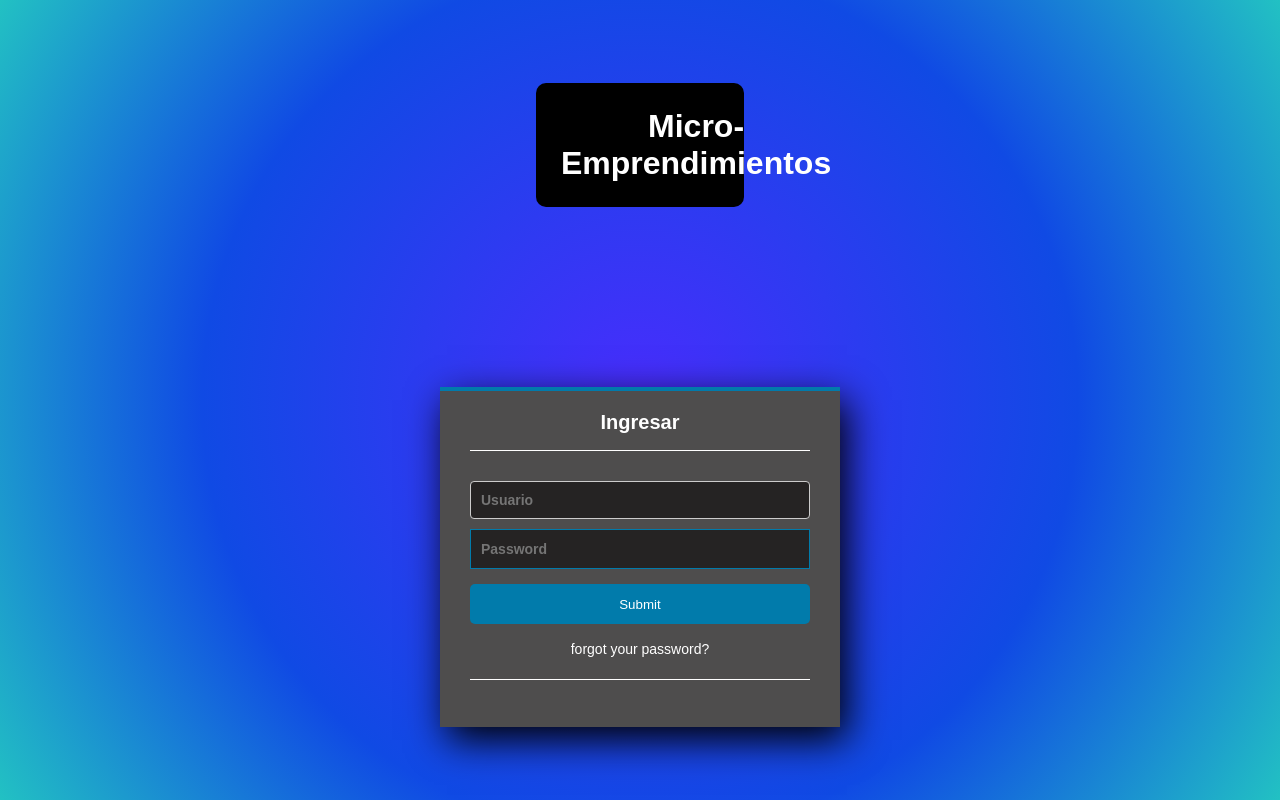
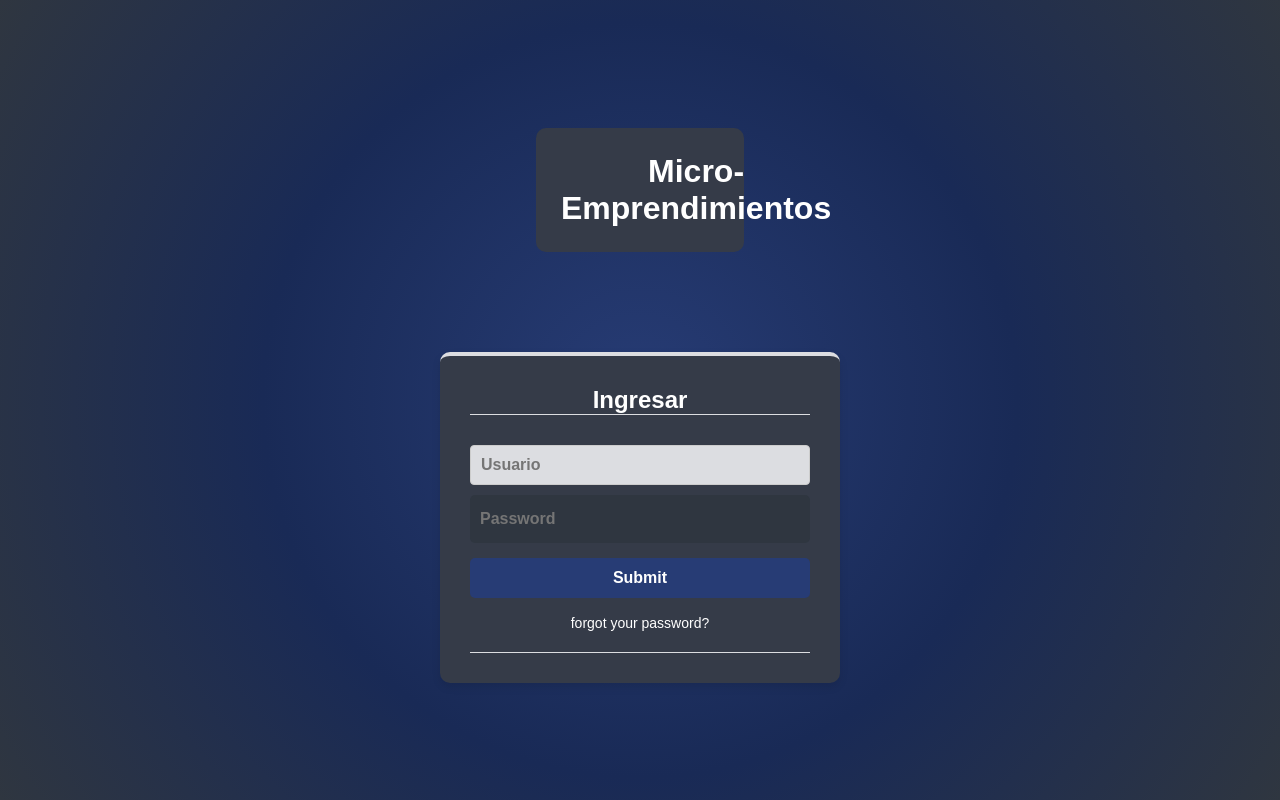
Before and after one commit to TP-Inge/Micro-Emprendimientos, a React (Vite) app: page / in a window 1280 px wide. Built offline with nearby package versions, Linux system fonts and the light colour scheme.

Commit message:
cambie los colores para que quede mejor

```diff
--- a/src/components/Login.jsx
+++ b/src/components/Login.jsx
@@ -1,6 +1,6 @@
 import React from "react";
 import "../css/login.css";
-import "../css/title.css"
+
 
 const Login = ({ handleSubmit }) => {
 
--- a/src/css/login.css
+++ b/src/css/login.css
@@ -1,82 +1,96 @@
-*{
+* {
     margin: 0;
     padding: 0;
     box-sizing: border-box;
   }
 
-body{
-    background: radial-gradient(circle, rgba(72,45,253,1) 0%, rgba(16,74,228,1) 58%, rgba(34,193,195,1) 100%);
+  body {
+    background: radial-gradient(circle, #273c75, #192a56, #2f3640);
     font-family: Arial, Helvetica, sans-serif;
   }
 
-.login{
+  .login {
     width: 400px;
-    height: 340px;
-    background: #4e4d4d;
+    height: auto;
+    background: #353b48;
     margin: auto;
-    margin-top: 180px;
-    box-shadow: 7px 13px 37px #000;
-    padding: 20px 30px;
-    border-top: 4px solid #017bab;
+    margin-top: 100px;
+    box-shadow: 0 4px 8px rgba(0, 0, 0, 0.1);
+    padding: 30px;
+    border-top: 4px solid #dcdde1;
     color: white;
+    border-radius: 10px;
   }
 
-.login h5{
-    margin: 0;
+  .login h5 {
     text-align: center;
-    height: 40px;
+    font-size: 24px;
     margin-bottom: 30px;
-    border-bottom: 1px solid;
-    font-size: 20px;
+    border-bottom: 1px solid #dcdde1;
   }
 
-.controles{
-
+  .controles {
     width: 100%;
-    border: 1px solid #017bab;
+    border: none;
     margin-bottom: 15px;
-    padding: 11px 10px;
-    background: #252323;
-    font-size: 14px;
+    padding: 15px 10px;
+    background: #2f3640;
+    font-size: 16px;
     font-weight: bold;
-
+    color: white;
+    border-radius: 5px;
+    outline: none;
   }
 
-.boton{
+  .boton {
     width: 100%;
     height: 40px;
-    background: #017bab;
+    background: #273c75;
     border: none;
     color: white;
     margin-bottom: 16px;
-
+    font-size: 16px;
+    font-weight: bold;
+    cursor: pointer;
+    border-radius: 5px;
   }
 
-.login p{
-    height: 40px;
+  .login p {
     text-align: center;
-    border-bottom: 1px solid;
+    border-bottom: 1px solid #dcdde1;
+    padding-bottom: 20px;
   }
 
-.login a{
+  .login a {
     color: white;
     text-decoration: none;
     font-size: 14px;
   }
 
-.login a:hover{
+  .login a:hover {
     text-decoration: underline;
   }
 
-.titulo{
+  .titulo {
     margin: 0 auto;
     margin-top: 10px;
-    background-color: rgb(84, 122, 172);
+    background-color: #353b48;
     text-align: center;
     padding: 25px;
-    border-radius: 25px;
+    border-radius: 10px;
     width: 50%;
     height: auto;
+  }
 
-
+  .title {
+    margin: 0 auto;
+    margin-top: 10px;
+    text-align: center;
+    color: white;
+    background-color: #353b48;
+    border-radius: 10px;
+    display: grid;
+    padding: 25px;
+    width: 50%;
+    height: auto;
   }
--- a/src/css/pantallaPrincipal.css
+++ b/src/css/pantallaPrincipal.css
@@ -1,17 +1,18 @@
-body{
+body {
   background-color: rgb(0, 175, 175);
+  font-family: Arial, sans-serif;
 }
 
-h2{
+h2 {
   text-align: center;
 }
 
-h1{
+h1 {
   text-align: center;
 }
-#register_button{
+
+#register_button {
   width: 10%;
-
 }
 
 .search-section {
@@ -67,7 +68,6 @@ h1{
 }
 
 .grid-item {
-
   border: 1px solid rgba(0, 0, 0, 0.8);
   border-radius: 10px;
   padding: 10px;
@@ -76,19 +76,21 @@ h1{
   text-align: center;
 }
 
-  .grid-item #titulo{
+.grid-item #titulo {
   align-content: center;
   height: 5rem;
-    background: radial-gradient(circle, rgba(34,193,195,1) 9%, rgba(16,74,228,1) 58%, rgba(72,45,253,1) 100%);
+  background: radial-gradient(circle, rgba(34, 193, 195, 1) 9%, rgba(16, 74, 228, 1) 58%, rgba(72, 45, 253, 1) 100%);
   border-radius: 10px;
 }
 
 .grid-item img {
   margin: 2rem;
 }
+
 .name {
   background-color: #007bff;
 }
+
 button {
   background-color: #007bff;
   color: #fff;
--- a/src/css/registroForm.css
+++ b/src/css/registroForm.css
@@ -9,7 +9,7 @@
 }
 
 .form-container {
-  background-color: #f9f9f9;
+  background-color: #353b48;
   padding: 20px;
   border-radius: 8px;
   box-shadow: 0 4px 8px rgba(0, 0, 0, 0.1);
@@ -17,10 +17,11 @@
 
 .form-container h2, .preview-container h2 {
   text-align: center;
+  color: #dcdde1;
 }
 
 .preview-box {
-  border: 1px solid #ccc;
+  border: 1px solid #273c75;
   padding: 20px;
   border-radius: 8px;
   box-shadow: 0 4px 8px rgba(0, 0, 0, 0.1);
@@ -28,6 +29,7 @@
 
 .preview-box p {
   margin: 10px 0;
+  color: #dcdde1;
 }
 
 input[type="text"],
@@ -39,11 +41,12 @@ textarea {
   margin-bottom: 10px;
   border: 1px solid #ccc;
   border-radius: 4px;
+  background-color: #dcdde1;
 }
 
 button[type="submit"] {
-  background-color: #007bff;
-  color: #fff;
+  background-color: #192a56;
+  color: #dcdde1;
   padding: 10px 20px;
   border: none;
   border-radius: 4px;
@@ -52,14 +55,15 @@ button[type="submit"] {
 }
 
 button[type="submit"]:hover {
-  background-color: #0056b3;
+  background-color: #2f3640;
 }
 
 label {
   font-weight: bold;
+  color: #dcdde1;
 }
 
-.preview-box{
+.preview-box {
   border: 1px solid rgba(0, 0, 0, 0.8);
   border-radius: 10px;
   padding: 10px;
@@ -68,9 +72,9 @@ label {
   text-align: center;
 }
 
-.preview-box h1{
+.preview-box h1 {
   align-content: center;
   height: 5rem;
-  background: radial-gradient(circle, rgba(34,193,195,1) 9%, rgba(16,74,228,1) 58%, rgba(72,45,253,1) 100%);
+  background: radial-gradient(circle, rgba(34, 193, 195, 1) 9%, rgba(16, 74, 228, 1) 58%, rgba(72, 45, 253, 1) 100%);
   border-radius: 10px;
 }
--- a/src/css/title.css
+++ /dev/null
@@ -1,13 +0,0 @@
-.title{
-    margin: 0 auto;
-    margin-top: 10px;
-    text-align: center;
-    color: white;
-    background-color: rgb(0, 0, 0);
-    border-radius: 10px;
-    display: grid;
-
-    padding: 25px;
-    width: 50%;
-    height: auto;
-}
--- a/src/css/verdetalle.css
+++ b/src/css/verdetalle.css
@@ -6,14 +6,14 @@ body {
     justify-content: center;
     align-items: center;
     height: 100vh;
-    background-color: #f0f0f0;
+    background-color: #353b48; /* Cambiado */
   }
 
 
   .details-container {
     display: flex;
     justify-content: space-between;
-    background-color: #fff;
+    background-color: #f9f9f9; /* Cambiado */
     border-radius: 8px;
     box-shadow: 0 4px 8px rgba(0, 0, 0, 0.1);
     padding: 20px;
@@ -30,13 +30,13 @@ body {
 
   .details-text h1 {
     font-size: 24px;
-    color: #333;
+    color: #dcdde1;
     margin-bottom: 10px;
   }
 
   .details-text p {
     font-size: 16px;
-    color: #666;
+    color: #dcdde1;
     line-height: 1.6;
   }
 
```
Lines whose indentation alone changed are shown as unchanged.
